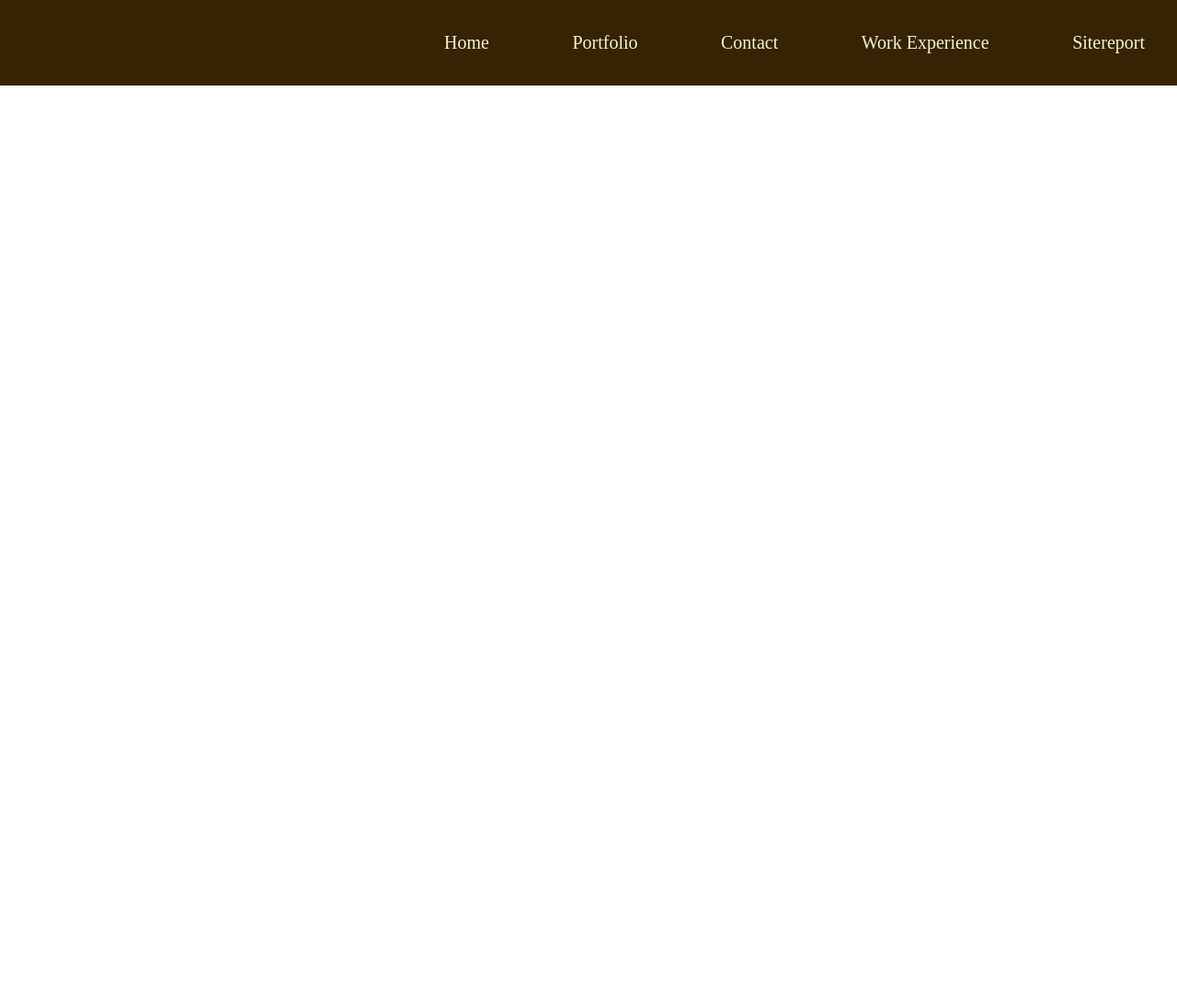
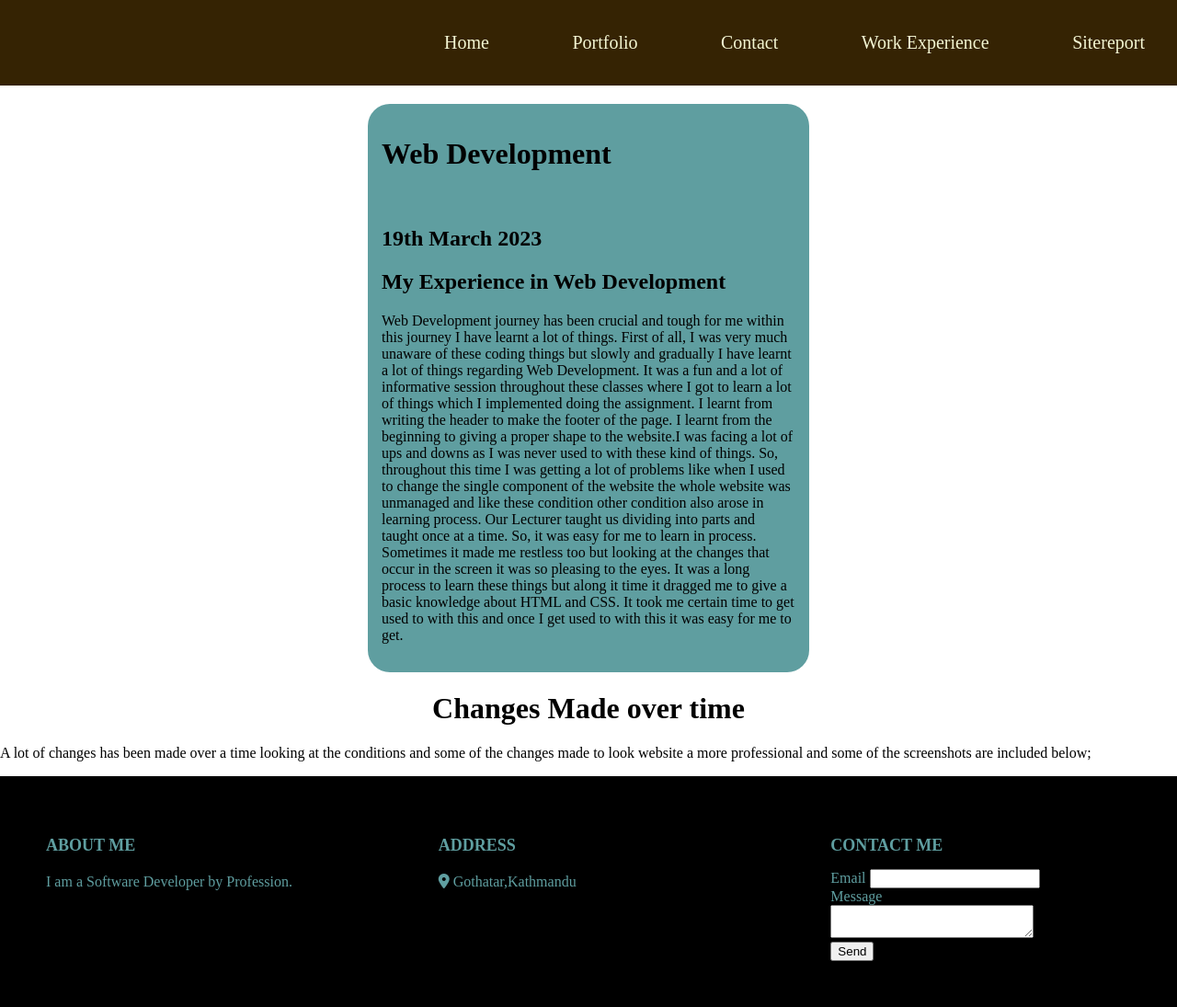
Before and after one commit to Pranish6145/Pranish6145CSY1018-Web-Development-Assignment-I-23834841Pranish-Chapagain-Project-Report, a plain HTML site: page sitereport.html in a window 1280 px wide. Shown: the whole page at 92% size. Before the commit the page ends 800 px from the top, so only its background shows below. Drawn offline with Linux system fonts and the light colour scheme; a web font is replaced by a local one.

Commit message:
added screenshots on the sitereport page.

```diff
--- a/sitereport.html
+++ b/sitereport.html
@@ -26,7 +26,52 @@
             <li><a href=sitereport.html>Sitereport</a></li>
         </ul>
     </nav>
+    <div class="container-Kiwi">
+        <div class="column-Kangaroo">
+        <h1 class="Summer">Web Development</h1><br>
+        <h2>19th March 2023</h2>
+        <h2>My Experience in Web Development</h2>
+        <p>Web Development journey has been crucial and tough for me within this journey I have learnt a lot of things. First of all, I was very much unaware of these coding things but slowly and gradually I have learnt a lot of things regarding Web Development. It was a fun and a lot of informative session throughout these classes where I got to learn a lot of things which I implemented doing the assignment. I learnt from writing the header to make the footer of the page. I learnt from the beginning to giving a proper shape to the website.I was facing a lot of ups and downs as I was never used to with these kind of things. So, throughout this time I was getting a lot of problems like when I used to change the single component of the website the whole website was unmanaged and like these condition other condition also arose in learning process. Our Lecturer taught us dividing into parts and taught once at a time. So, it was easy for me to learn in process. Sometimes it made me restless too but looking at the changes that occur in the screen it was so pleasing to the eyes. It was a long process to learn these things but along it time it dragged me to give a basic knowledge about HTML and CSS. It took me certain time to get used to with this and once I get used to with this it was easy for me to get. </p>
+    </div>
+    </div>
+    <div class="bag">
+        <h1>Changes Made over time</h1>
+        <p>A lot of changes has been made over a time looking at the conditions and some of the changes made to look website a more professional and some of the screenshots are included below;</p>
+    </div>
+    <footer>
+        <div class="main-content">
+            <div class="left box">
+                <h2>About Me</h2>
+                <div class="content">
+                    <p>I am a Software Developer by Profession.</p>
+                </div>
+            </div>
+            <div class="center box">
+                <h2>Address</h2>
+                <div class="content">
+                    <div class="place">
+                        <span class="fas fa-map-marker-alt"></span>
+                        <span class="text">Gothatar,Kathmandu</span>
+                    </div>
+                </div>
+            </div>
+        <div class="right box">
+            <h2>Contact Me</h2>
+            <form action="#">
+                <div class="email">
+                    <div class="text">Email
+                        <input type="email">
+                    </div>
+                    <div class="msg">
+                        <div class="text">Message</div>
+                        <textarea rows="2" cols="25" required></textarea>
+                    </div>
+                    <div class="btn-nep">
+                        <button class="nep">Send</button>
+                    </div>
+                </div>
+            </form>
+        </div>
+    </footer>
 </body>
-</html>
-    </body>
     </html>
--- a/style.css
+++ b/style.css
@@ -241,3 +241,20 @@ display:none;
 
     }
 }
+.container-Kiwi {
+    display: flex;
+    justify-content:left;
+    align-items: center;
+    background-color: cadetblue;
+    width: 450px;
+    margin: 20px auto;
+    padding:15px;
+    border-radius: 1.5rem;
+
+}
+.bag {
+    margin: 0px;
+}
+.bag h1 {
+    text-align: center;
+}
```
Also changed, not shown: Images/Screenshot (1).png (added), Images/Screenshot (2).png (added).
